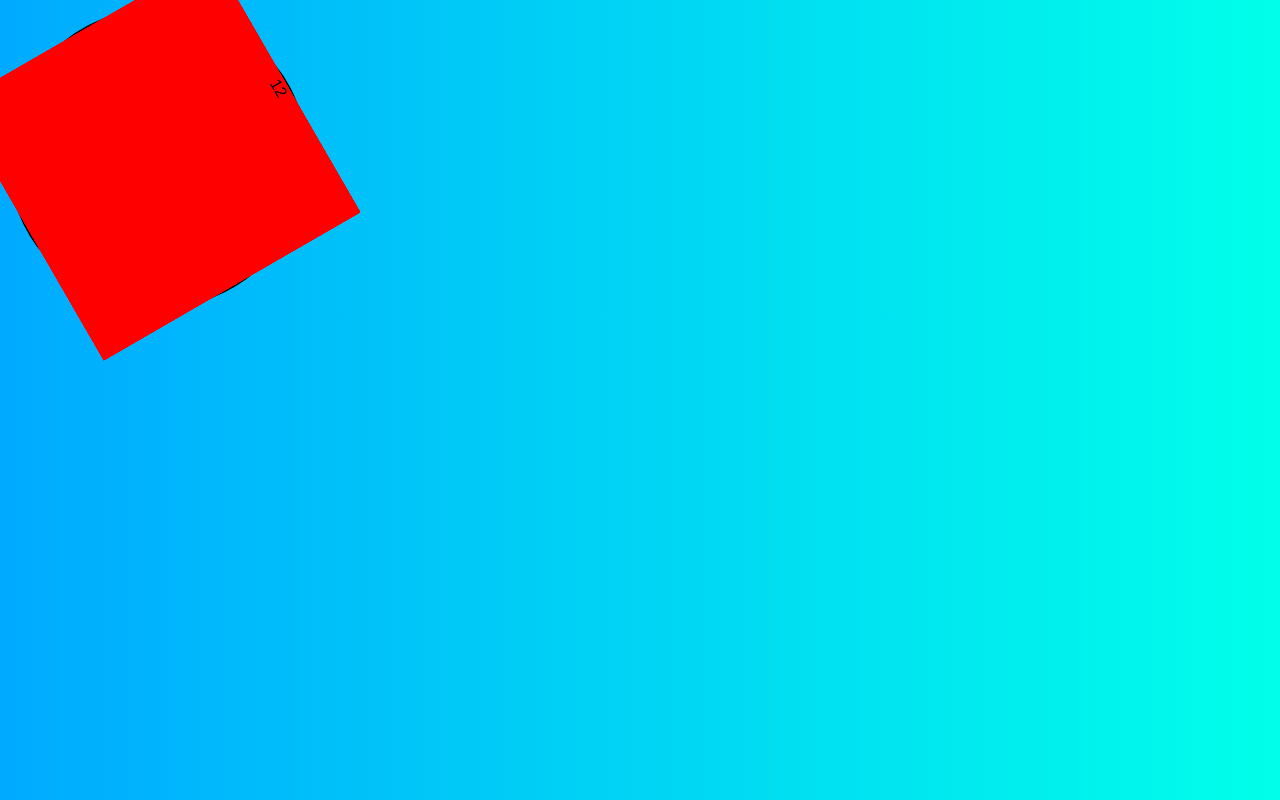
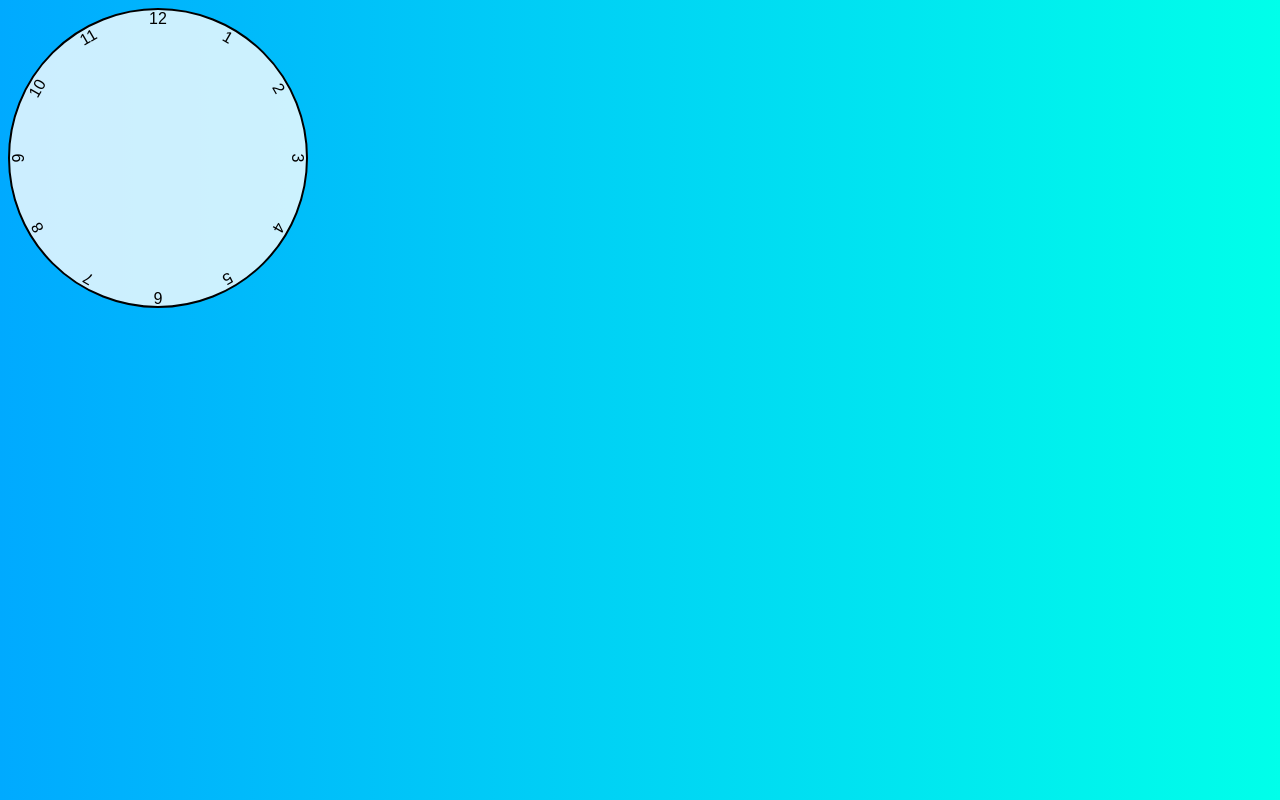
Before and after one commit to idrisderbel/Clock, a plain HTML site: page index.html in a window 1280 px wide. Drawn offline with Linux system fonts and the light colour scheme.

Commit message:
second commit

```diff
--- a/styles.css
+++ b/styles.css
@@ -22,6 +22,17 @@ body {
     width: 100%;
     height: 100%;
     text-align: center;
-    background-color: red;
-    transform: rotate(60deg);
+    transform: rotate(var(--rotation));
 }
+
+.clock .number1 { --rotation: 30deg; }
+.clock .number2 { --rotation: 60deg; }
+.clock .number3 { --rotation: 90deg; }
+.clock .number4 { --rotation: 120deg; }
+.clock .number5 { --rotation: 150deg; }
+.clock .number6 { --rotation: 180deg; }
+.clock .number7 { --rotation: 210deg; }
+.clock .number8 { --rotation: 240deg; }
+.clock .number9 { --rotation: 270deg; }
+.clock .number10 { --rotation: 300deg; }
+.clock .number11 { --rotation: 330deg; }
```
